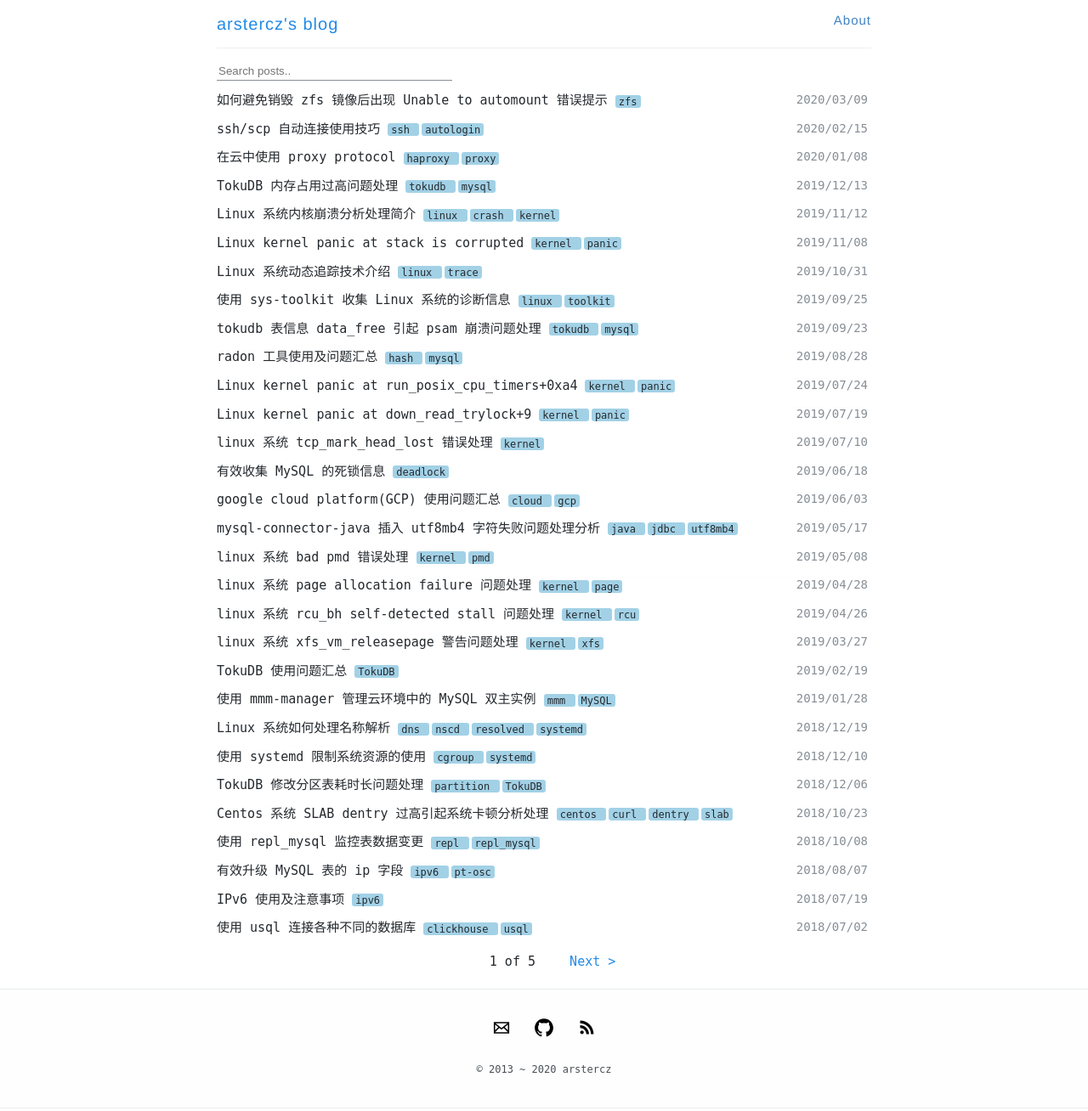
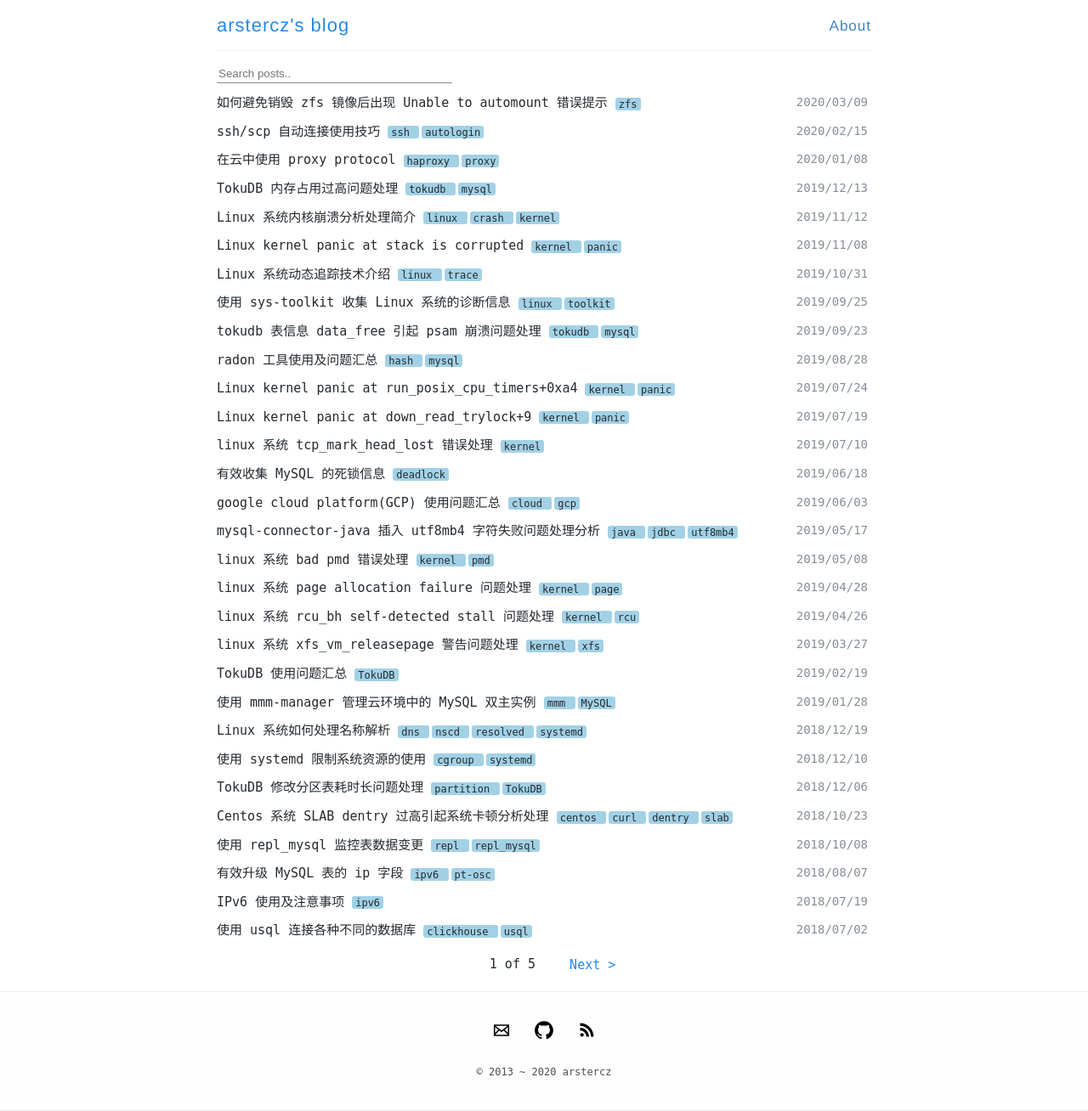
Before and after one commit to arstercz/arstercz.github.io, a Jekyll site: the page built from index.html, in a window 1280 px wide. Shown: the whole page at 85% size. Built offline with Jekyll 4.4.1, drawn with Linux system fonts in a browser that asks for light colours; the list of posts is cut into pages by our own code; comment, search, counter and statistics services are not loaded.

Commit message:
fix nav line

```diff
--- a/_includes/nav.html
+++ b/_includes/nav.html
@@ -6,10 +6,7 @@
       {% endif %}
 
       <div class="site-info">
-	      <!--<h1 class="site-name">-->
 	  <a href="{{ site.baseurl }}/">{{ site.name }}</a>
-	      <!--</h1>-->
-	<!--<p class="site-description">{{ site.description }}</p>-->
       </div>
       <nav>
         {% for nav in site.navigation %}
--- a/style.scss
+++ b/style.scss
@@ -316,7 +316,7 @@
 //
 
 .wrapper-masthead {
-  margin-bottom: 15px;
+  margin-bottom: 12px;
 }
 
 .masthead {
@@ -328,32 +328,15 @@
   }
 }
 
-.site-avatar {
-  float: left;
-  width: 70px;
-  height: 70px;
-  margin-right: 15px;
-
-  @include mobile {
-    float: none;
-    display: block;
-    margin: 0 auto;
-  }
-
-  img {
-    border-radius: 5px;
-  }
-}
-
 .site-info {
   float: left;
   font-weight: 500;
   color: $blue;
   cursor: pointer;
   font-family: $helveticaNeue;
-  font-weight: 500;
-  font-size: 20px;
+  font-size: 22px;
   letter-spacing: 1px;
+  margin-top: 0px;
 
   @include mobile {
     float: none;
@@ -363,21 +346,15 @@
   }
 }
 
-.site-name {
-  margin: 0;
+nav {
+  float: right;
+  margin-top: 5px; // @TODO: Vertically middle align
+  font-family: $helveticaNeue;
   color: $blue;
   cursor: pointer;
-  font-family: $helveticaNeue;
+  letter-spacing: 1px;
   font-weight: 500;
-  font-size: 20px;
-  letter-spacing: 1px;
-}
-
-nav {
-  float: right;
-  //margin-top: 10px; // @TODO: Vertically middle align
-  font-family: $helveticaNeue;
-  font-size: 15px;
+  font-size: 17px;
 
   @include mobile {
     float: none;
```
